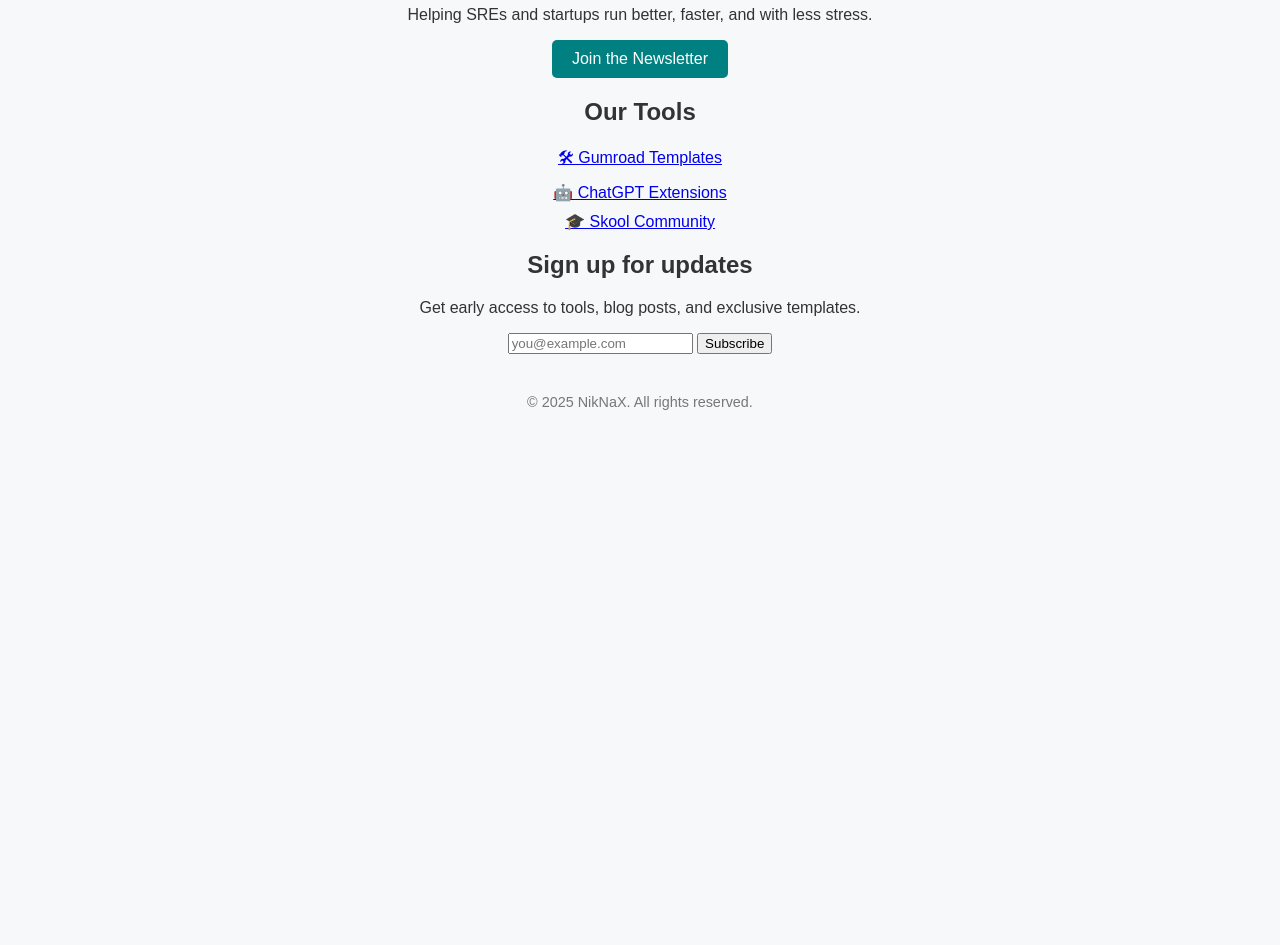
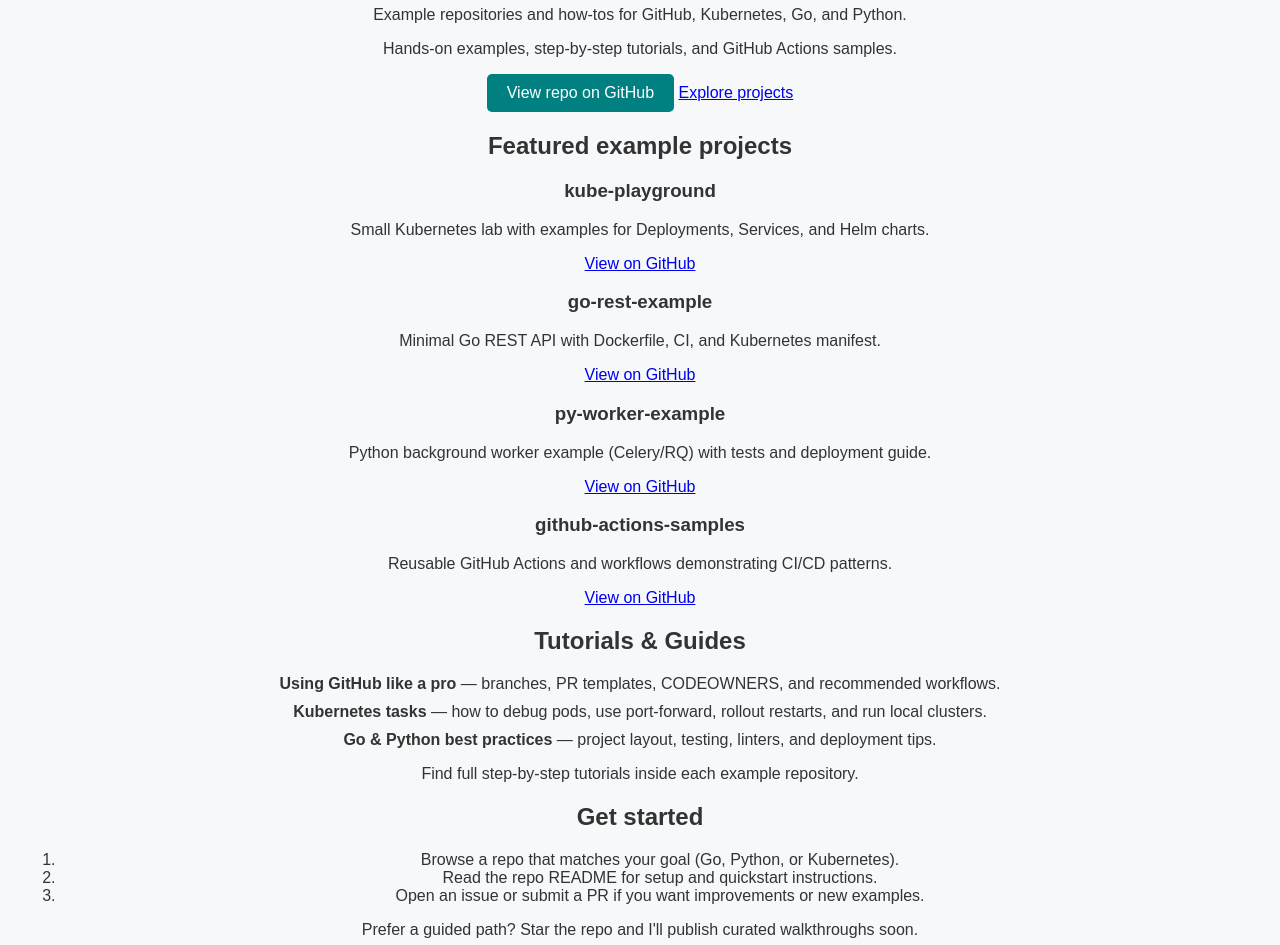
Before and after one commit to jywebs/NikNax, a plain HTML site: page index.html in a window 1280 px wide. Shown: the part 309-1254 px from the top of the page. Before the commit the page ends 800 px from the top, so only its background shows below. Drawn offline with Linux system fonts and the light colour scheme.

Commit message:
update website focus

```diff
--- a/index.html
+++ b/index.html
@@ -3,40 +3,89 @@
 <head>
   <meta charset="UTF-8" />
   <meta name="viewport" content="width=device-width, initial-scale=1.0"/>
-  <title>NikNaX | SRE Tools & Extensions</title>
+  <title>NikNaX | Open-source projects & tutorials</title>
   <link rel="stylesheet" href="styles.css" />
 </head>
 <body>
   <header>
     <img src="assets/logo.png" alt="NikNaX Logo" class="logo" />
-    <h1>Tools, runbooks, and guides for the busy or missing SRE</h1>
-    <p>Helping SREs and startups run better, faster, and with less stress.</p>
-    <a href="#newsletter" class="cta-button">Join the Newsletter</a>
+    <h1>Open-source projects, tutorials, and guides</h1>
+    <p>Example repositories and how-tos for GitHub, Kubernetes, Go, and Python.</p>
+    <p class="muted">Hands-on examples, step-by-step tutorials, and GitHub Actions samples.</p>
+    <div class="header-cta">
+      <a href="https://github.com/jywebs/NikNax" class="cta-button" target="_blank" rel="noopener">View repo on GitHub</a>
+      <a href="#projects" class="secondary-button">Explore projects</a>
+    </div>
   </header>
 
   <main>
-    <section id="products">
-      <h2>Our Tools</h2>
-      <ul>
-        <li><a href="#">🛠 Gumroad Templates</a></li>
-        <li><a href="#">🤖 ChatGPT Extensions</a></li>
-        <li><a href="#">🎓 Skool Community</a></li>
+    <section id="projects">
+      <h2>Featured example projects</h2>
+      <ul class="project-list">
+        <li>
+          <h3>kube-playground</h3>
+          <p>Small Kubernetes lab with examples for Deployments, Services, and Helm charts.</p>
+          <a href="https://github.com/jywebs/kube-playground" target="_blank" rel="noopener">View on GitHub</a>
+        </li>
+        <li>
+          <h3>go-rest-example</h3>
+          <p>Minimal Go REST API with Dockerfile, CI, and Kubernetes manifest.</p>
+          <a href="https://github.com/jywebs/go-rest-example" target="_blank" rel="noopener">View on GitHub</a>
+        </li>
+        <li>
+          <h3>py-worker-example</h3>
+          <p>Python background worker example (Celery/RQ) with tests and deployment guide.</p>
+          <a href="https://github.com/jywebs/py-worker-example" target="_blank" rel="noopener">View on GitHub</a>
+        </li>
+        <li>
+          <h3>github-actions-samples</h3>
+          <p>Reusable GitHub Actions and workflows demonstrating CI/CD patterns.</p>
+          <a href="https://github.com/jywebs/github-actions-samples" target="_blank" rel="noopener">View on GitHub</a>
+        </li>
       </ul>
     </section>
 
+    <section id="tutorials">
+      <h2>Tutorials & Guides</h2>
+      <ul>
+        <li>
+          <strong>Using GitHub like a pro</strong> — branches, PR templates, CODEOWNERS, and recommended workflows.
+        </li>
+        <li>
+          <strong>Kubernetes tasks</strong> — how to debug pods, use port-forward, rollout restarts, and run local clusters.
+        </li>
+        <li>
+          <strong>Go & Python best practices</strong> — project layout, testing, linters, and deployment tips.
+        </li>
+      </ul>
+      <p>Find full step-by-step tutorials inside each example repository.</p>
+    </section>
+
+    <section id="get-started">
+      <h2>Get started</h2>
+      <ol>
+        <li>Browse a repo that matches your goal (Go, Python, or Kubernetes).</li>
+        <li>Read the repo README for setup and quickstart instructions.</li>
+        <li>Open an issue or submit a PR if you want improvements or new examples.</li>
+      </ol>
+      <p class="muted">Prefer a guided path? Star the repo and I'll publish curated walkthroughs soon.</p>
+    </section>
+
     <section id="newsletter">
-      <h2>Sign up for updates</h2>
-      <p>Get early access to tools, blog posts, and exclusive templates.</p>
-      <!-- Replace this with real Mailchimp embed -->
+      <h2>Stay informed</h2>
+      <p>Subscribe for new example releases and short walkthroughs.</p>
+      <!-- simple local form; replace with your mailing provider if desired -->
       <form>
         <input type="email" placeholder="you@example.com" required />
         <button type="submit">Subscribe</button>
       </form>
+      <p class="note">Or follow on <a href="https://github.com/jywebs" target="_blank" rel="noopener">GitHub</a> for immediate updates.</p>
     </section>
   </main>
 
   <footer>
-    <p>© 2025 NikNaX. All rights reserved.</p>
+    <p>© 2025 NikNaX. Focused on open-source examples and tutorials.</p>
+    <p class="footer-links"><a href="https://github.com/jywebs">GitHub</a> · <a href="mailto:hello@niknax.example">Contact</a></p>
   </footer>
 </body>
 </html>
```
